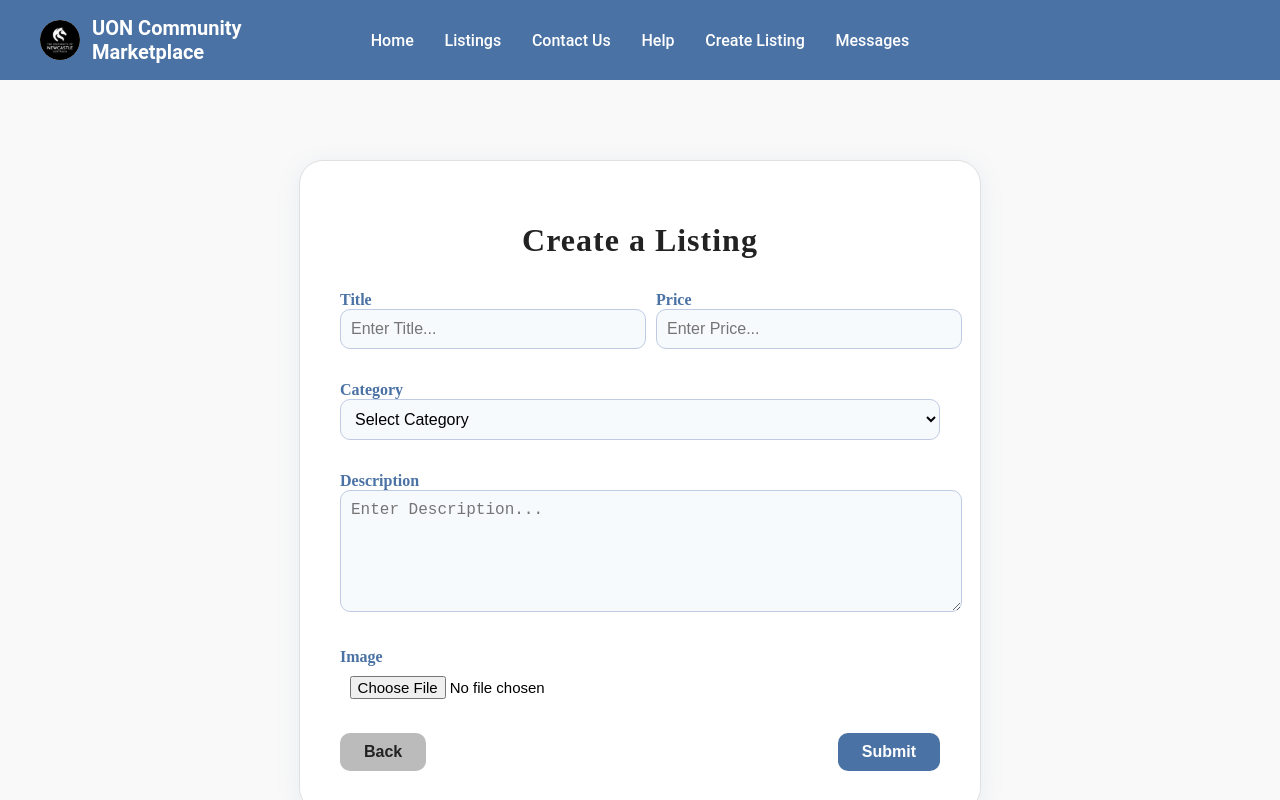
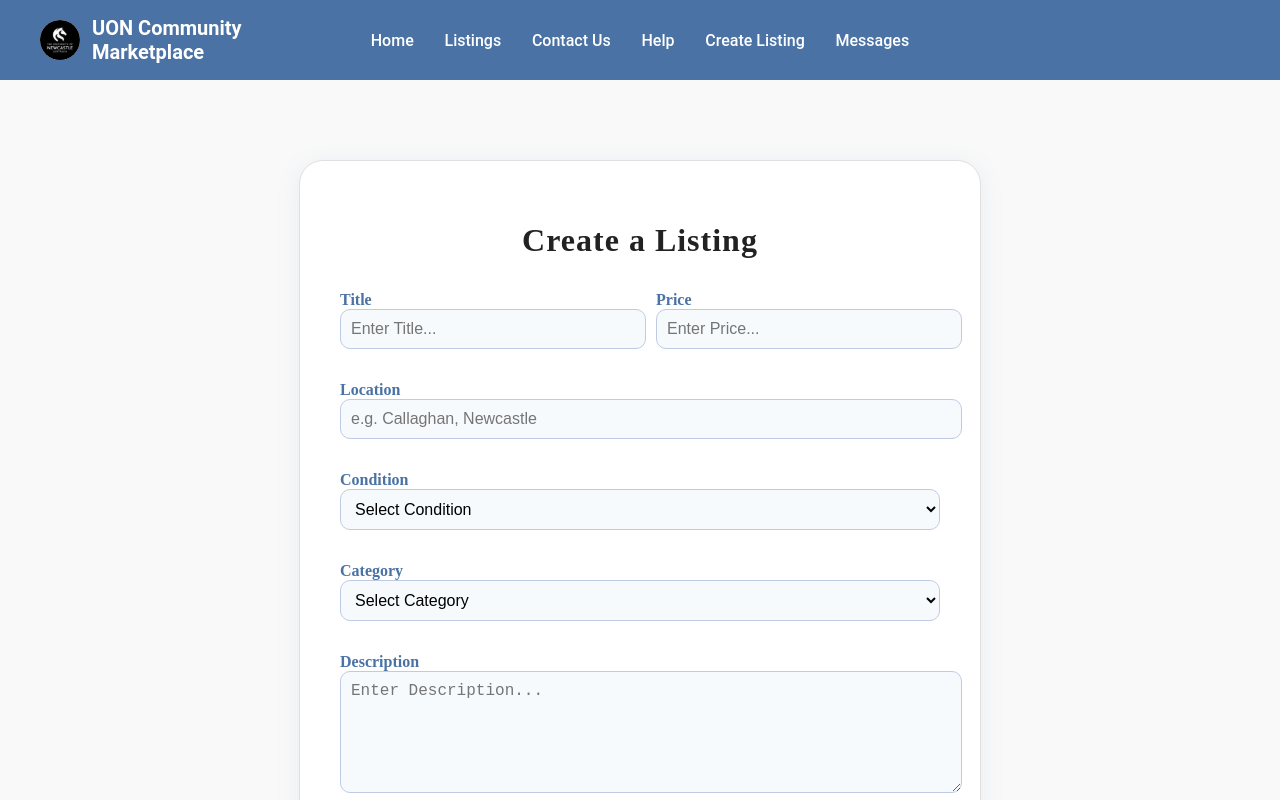
Before and after one commit to Cag1710/UON-Community-Marketplace, a React (Vite) app in the folder front-end/: page /create-listing in a window 1280 px wide. Shown: the top 800 px of the page. Built offline with nearby package versions, Linux system fonts and the light colour scheme; no server answers.

Commit message:
UI change+Recent listing change+ More details
changed the color and font like the instructor said, added two new details for people to add, made it so the recent listings actually shows the recent listings

```diff
--- a/front-end/src/components/RecentListings.jsx
+++ b/front-end/src/components/RecentListings.jsx
@@ -6,7 +6,11 @@ function RecentListings() {
   useEffect(() => {
     fetch('http://localhost:8000/api/listings')
       .then(res => res.json())
-      .then(data => setListings(data.slice(0, 4))); // Show 4 most recent
+      .then(data => {
+        // Show 4 most recent (newest first)
+        const sorted = data.slice().reverse().slice(0, 4);
+        setListings(sorted);
+      });
   }, []);
 
   return (
@@ -47,7 +51,7 @@ const styles = {
     gap: '20px',
     flexWrap: 'wrap',
   },
-  card: {
+    card: {
     width: '200px',
     padding: '20px',
     backgroundColor: 'white',
--- a/front-end/src/pages/CreateListingPage.jsx
+++ b/front-end/src/pages/CreateListingPage.jsx
@@ -9,6 +9,8 @@ function CreateListingPage() {
   const [category, setCategory] = useState('');
   const [description, setDescription] = useState('');
   const [image, setImage] = useState('');
+  const [location, setLocation] = useState(''); // NEW
+  const [condition, setCondition] = useState(''); // NEW
   const navigate = useNavigate();
 
   // Convert image file to base64
@@ -36,7 +38,7 @@ function CreateListingPage() {
     await fetch('http://localhost:8000/api/listings', {
       method: 'POST',
       headers: { 'Content-Type': 'application/json' },
-      body: JSON.stringify({ title, price, category, description, image, userId }),
+      body: JSON.stringify({ title, price, category, description, image, userId, location, condition }), // UPDATED
     });
     navigate('/listings');
   };
@@ -115,6 +117,50 @@ function CreateListingPage() {
                   required
                 />
               </div>
+            </div>
+            {/* Location Field */}
+            <div style={{ marginBottom: 20 }}>
+              <label style={{ fontWeight: 600, color: '#4A72A4' }}>Location</label>
+              <input
+                type="text"
+                value={location}
+                onChange={e => setLocation(e.target.value)}
+                placeholder="e.g. Callaghan, Newcastle"
+                style={{
+                  width: '100%',
+                  marginBottom: 12,
+                  padding: 10,
+                  borderRadius: 10,
+                  border: '1.5px solid #bfcbe2',
+                  fontSize: 16,
+                  background: '#f7fafd'
+                }}
+                required
+              />
+            </div>
+            {/* Condition Field */}
+            <div style={{ marginBottom: 20 }}>
+              <label style={{ fontWeight: 600, color: '#4A72A4' }}>Condition</label>
+              <select
+                value={condition}
+                onChange={e => setCondition(e.target.value)}
+                style={{
+                  width: '100%',
+                  marginBottom: 12,
+                  padding: 10,
+                  borderRadius: 10,
+                  border: '1.5px solid #bfcbe2',
+                  fontSize: 16,
+                  background: '#f7fafd'
+                }}
+                required
+              >
+                <option value="">Select Condition</option>
+                <option value="New">New</option>
+                <option value="Near new">Near new</option>
+                <option value="Used">Used</option>
+                <option value="Damaged">Damaged</option>
+              </select>
             </div>
             <div style={{ marginBottom: 20 }}>
               <label style={{ fontWeight: 600, color: '#4A72A4' }}>Category</label>
--- a/front-end/src/pages/ListingDetailPage.jsx
+++ b/front-end/src/pages/ListingDetailPage.jsx
@@ -72,8 +72,15 @@ function ListingDetailPage() {
         }}>
           <h2 style={{ fontSize: 32, fontWeight: 800, color: '#222', marginBottom: 8 }}>{listing.title}</h2>
           <div style={{ fontSize: 24, color: '#4A72A4', fontWeight: 700, marginBottom: 16 }}>${listing.price}</div>
+          <div style={{ marginBottom: 8, color: '#555' }}>
+            <b>Category:</b> {listing.category}
+          </div>
+          {/* Location and Condition */}
+          <div style={{ marginBottom: 8, color: '#555' }}>
+            <b>Location:</b> {listing.location || <span style={{ color: '#aaa' }}>N/A</span>}
+          </div>
           <div style={{ marginBottom: 16, color: '#555' }}>
-            <b>Category:</b> {listing.category}
+            <b>Condition:</b> {listing.condition || <span style={{ color: '#aaa' }}>N/A</span>}
           </div>
           <div style={{ marginBottom: 24, color: '#444', fontSize: 16 }}>
             {listing.description}
@@ -105,5 +112,4 @@ function ListingDetailPage() {
     </>
   );
 }
-
 export default ListingDetailPage;
--- a/front-end/src/pages/ListingsPage.jsx
+++ b/front-end/src/pages/ListingsPage.jsx
@@ -84,7 +84,7 @@ function ListingsPage() {
   return (
     <>
       <Navbar />
-      <div style={{ display: 'flex', padding: '32px', background: '#f9f9f9', minHeight: '100vh' }}>
+      <div style={{ display: 'flex', padding: '32px', background: '#f9f9f9', minHeight: '100vh', fontFamily: 'inherit' }}>
         {/* Sidebar */}
         <aside style={{
           minWidth: 240,
@@ -138,10 +138,10 @@ function ListingsPage() {
                 <Link
                   to={`/listing/${listing._id}`}
                   key={listing._id || i}
-                  style={{ textDecoration: 'none', color: 'inherit' }}
+                  style={{ textDecoration: 'none', color: 'inherit', fontFamily: 'inherit' }}
                 >
                   <div style={{
-                    background: '#d3d3d3',
+                    background: '#fff',
                     borderRadius: 24,
                     padding: 24,
                     boxShadow: '0 2px 8px rgba(0,0,0,0.07)',
@@ -150,7 +150,8 @@ function ListingsPage() {
                     flexDirection: 'column',
                     alignItems: 'center',
                     minHeight: 220,
-                    cursor: 'pointer'
+                    cursor: 'pointer',
+                    fontFamily: 'inherit'
                   }}>
                     <div style={{
                       width: '100%',
@@ -162,26 +163,34 @@ function ListingsPage() {
                       justifyContent: 'center',
                       background: listing.image ? '#fff' : '#bbb',
                       border: listing.image ? '1px solid #ddd' : 'none',
-                      overflow: 'hidden'
+                      overflow: 'hidden',
+                      fontFamily: 'inherit'
                     }}>
                       {listing.image ? (
                         <img
                           src={listing.image}
                           alt={listing.title}
-                          style={{ maxWidth: '100%', maxHeight: 100, objectFit: 'contain', display: 'block' }}
+                          style={{ maxWidth: '100%', maxHeight: 100, objectFit: 'contain', display: 'block', fontFamily: 'inherit' }}
                         />
                       ) : (
-                        <span style={{ color: '#666', fontSize: 16 }}>Picture of Item</span>
+                        <span style={{ color: '#666', fontSize: 16, fontFamily: 'inherit' }}>Picture of Item</span>
                       )}
                     </div>
-                    <div style={{ width: '100%' }}>
-                      <div style={{ display: 'flex', justifyContent: 'space-between', fontWeight: 'bold', marginBottom: 6 }}>
-                        <span style={{ color: '#4A72A4' }}>{listing.category}</span>
-                        <span style={{ color: '#222' }}>${listing.price}</span>
+                    <div style={{ width: '100%', fontFamily: 'inherit' }}>
+                      <div style={{ display: 'flex', justifyContent: 'space-between', fontWeight: 'bold', marginBottom: 6, fontFamily: 'inherit' }}>
+                        <span style={{ color: '#4A72A4', fontFamily: 'inherit' }}>{listing.category}</span>
+                        <span style={{ color: '#222', fontFamily: 'inherit' }}>${listing.price}</span>
                       </div>
-                      <div style={{ fontWeight: 600, fontSize: 18, marginBottom: 4 }}>{listing.title}</div>
-                      <div style={{ color: '#444', marginBottom: 8 }}>{listing.description}</div>
-                      <div style={{ color: '#4A72A4', fontSize: 14, marginBottom: 8 }}>
+                      <div style={{ fontWeight: 600, fontSize: 18, marginBottom: 4, fontFamily: 'inherit' }}>{listing.title}</div>
+                      <div style={{ color: '#444', marginBottom: 8, fontFamily: 'inherit' }}>{listing.description}</div>
+                      {/* Location and Condition */}
+                      <div style={{ color: '#555', fontSize: 15, marginBottom: 4, fontFamily: 'inherit' }}>
+                        <b>Location:</b> {listing.location || <span style={{ color: '#aaa' }}>N/A</span>}
+                      </div>
+                      <div style={{ color: '#555', fontSize: 15, marginBottom: 8, fontFamily: 'inherit' }}>
+                        <b>Condition:</b> {listing.condition || <span style={{ color: '#aaa' }}>N/A</span>}
+                      </div>
+                      <div style={{ color: '#4A72A4', fontSize: 14, marginBottom: 8, fontFamily: 'inherit' }}>
                         {seller
                           ? <>Posted by <b>{seller.username || seller.email}</b></>
                           : <>Posted by <span style={{ color: '#aaa' }}>Unknown</span></>
@@ -197,7 +206,8 @@ function ListingsPage() {
                           color: 'white',
                           cursor: 'pointer',
                           fontWeight: 'bold',
-                          transition: 'background 0.2s'
+                          transition: 'background 0.2s',
+                          fontFamily: 'inherit'
                         }}
                         onClick={(e) => { e.preventDefault(); handleMessage(listing._id); }}
                         onMouseOver={e => e.currentTarget.style.background = '#35547a'}
```
Also changed, not shown: 1 other file (tests, documents, lock files or other folders).
